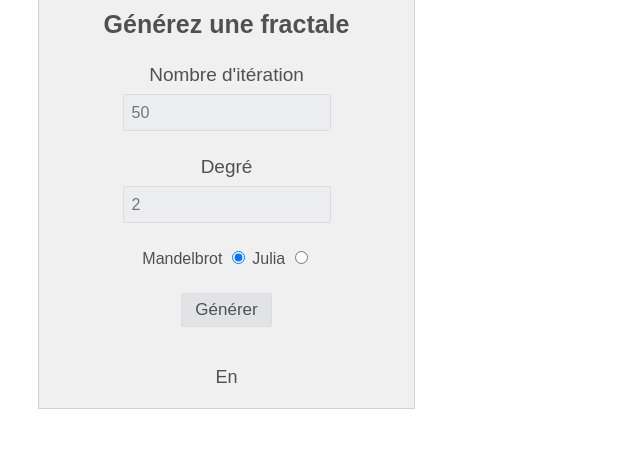
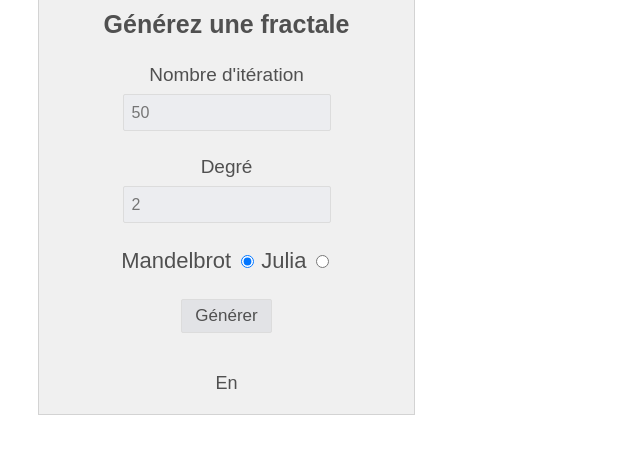
Before and after one commit to dalilsami/Pimp-My-Fractale, a PHP site: page /interface.php?x=0 in a window 1280 px wide. Shown: the part 206-660 px from the top of the page, without its empty margins (0-640 px from the left). Run offline with PHP 8.4, Linux system fonts and the light colour scheme; data that the repository does not hold is empty.

Commit message:
PRESQUE FIN

```diff
--- a/style.css
+++ b/style.css
@@ -102,9 +102,12 @@
     transition: background-color 0.25s;
 }
 
-.input-radio {
+.input-form label {
     font-size: 22px;
-    color: inherit;
+}
+
+.input-radio:checked {
+    color: green;
 }
 
 #float, #imaginary {
```
